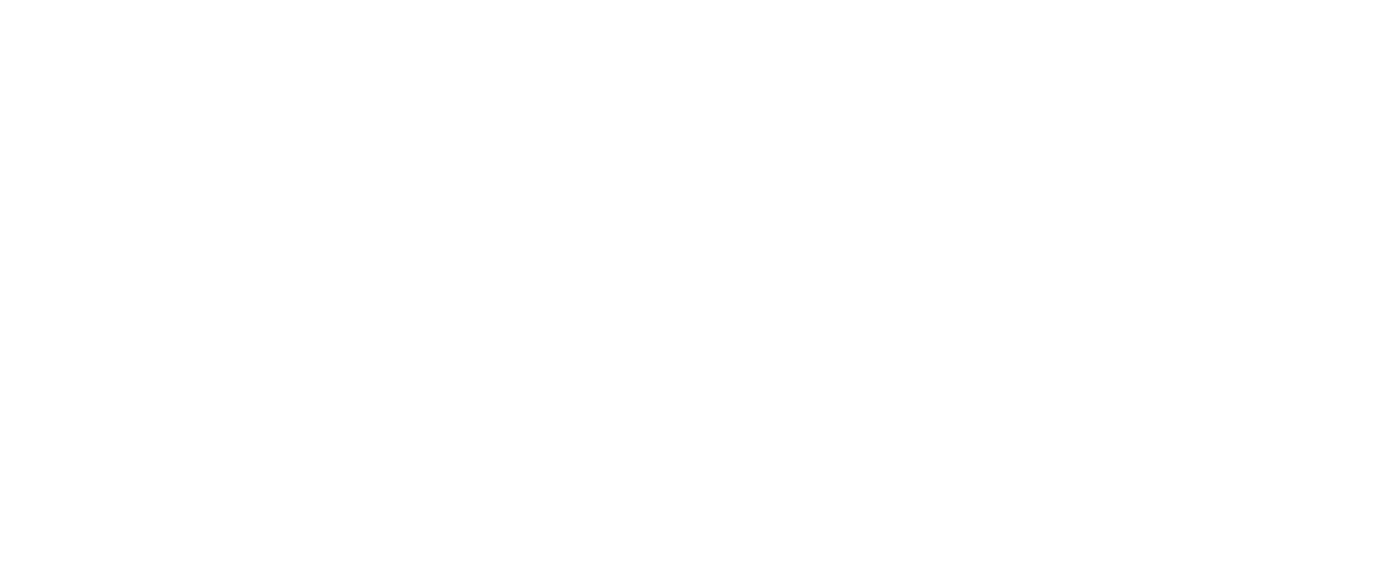
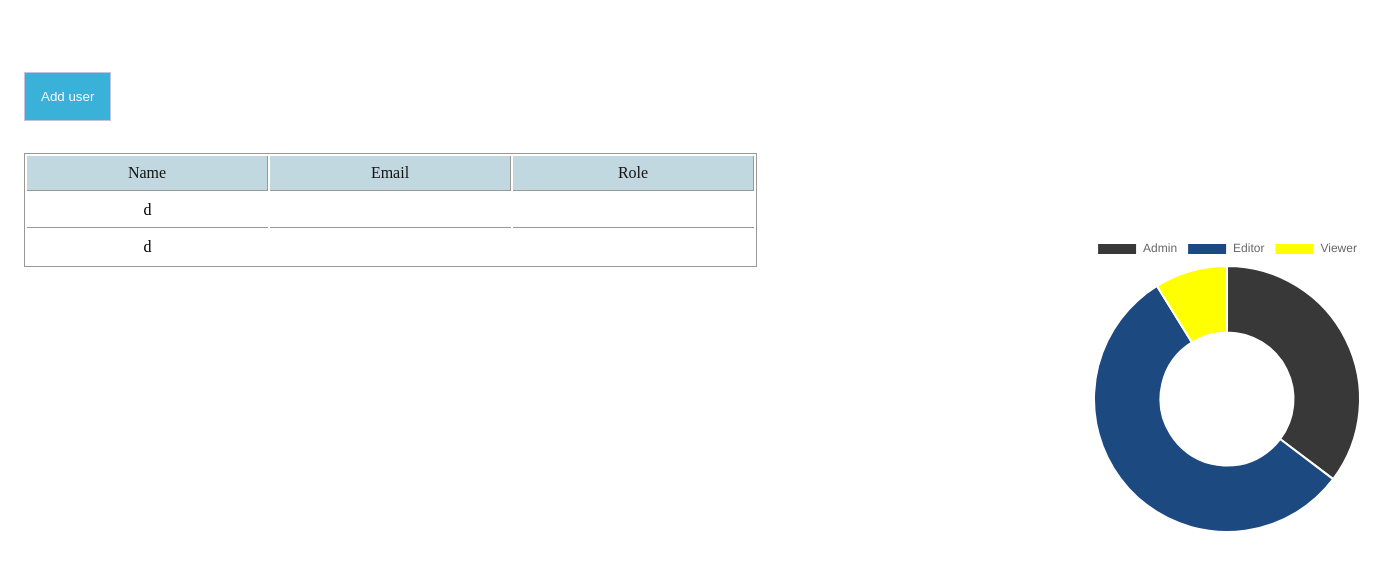
Before and after one commit to sakshi-pandita-01/User_Dashboard_unstop_project, an Angular app: page / in a window 1280 px wide. Shown: the top 570 px of the page, 1377 px wide, since content can reach past the window. Built offline with nearby package versions, Linux system fonts and the light colour scheme.

Commit message:
fixed the chart loading issue

```diff
--- a/src/app/app.component.html
+++ b/src/app/app.component.html
@@ -1,13 +1,12 @@
 <button class="add-user-button" (click)="openUserForm()">Add user</button>
-@deferred{
+
 <div class="user-dashboard">
+  @defer{
   <app-user-dashboard />
- <canvas id="canvas"></canvas>
-  </canvas>
+  <app-chart id="canvas" />
+  } @loading(minimum 2s){
+  <div>Loading users...</div>
+  }
 </div>
-}
-@loading{
-  <div>Loading users...</div>
-}
 
 <app-user-form *ngIf="showUserForm" (onClose)="showUserForm = false" />
--- a/src/app/app.component.ts
+++ b/src/app/app.component.ts
@@ -1,7 +1,8 @@
 import { CommonModule } from '@angular/common';
-import { Component, OnInit } from '@angular/core';
+import { AfterViewInit, Component, OnInit } from '@angular/core';
 import { RouterOutlet } from '@angular/router';
 
+import { ChartComponent } from './chart/chart.component';
 import { UserDashboardComponent } from './user-dashboard/user-dashboard.component';
 import { UserFormComponent } from './user-form/user-form.component';
 
@@ -14,11 +15,12 @@ import Chart from 'chart.js/auto';
     UserDashboardComponent,
     UserFormComponent,
     CommonModule,
+    ChartComponent,
   ],
   templateUrl: './app.component.html',
   styleUrl: './app.component.scss',
 })
-export class AppComponent implements OnInit {
+export class AppComponent implements AfterViewInit {
   title = 'app';
   showUserForm = false;
 
@@ -40,7 +42,21 @@ export class AppComponent implements OnInit {
     return this.users.filter((user: any) => user.role === role).length;
   }
 
+  ngAfterViewInit() {
+    const interval = setInterval(() => {
+      const marker = document.getElementById('after-defer-marker');
+      if (marker) {
+        clearInterval(interval);
+        this.initiateChart();
+      }
+    }, 50);
+  }
+
   ngOnInit() {
+    this.initiateChart();
+  }
+
+  initiateChart() {
     this.chart = new Chart('canvas', {
       type: 'doughnut',
       data: {
@@ -58,9 +74,5 @@ export class AppComponent implements OnInit {
         ],
       },
     });
-
-    this.chart.data.type = 'doughnut';
-
-    this.chart.update();
   }
 }
--- /dev/null
+++ b/src/app/chart/chart.component.html
@@ -0,0 +1 @@
+<p>chart works!</p>
--- /dev/null
+++ b/src/app/chart/chart.component.ts
@@ -0,0 +1,31 @@
+import { AfterViewInit, Component, ElementRef, ViewChild } from '@angular/core';
+
+import Chart from 'chart.js/auto';
+
+@Component({
+  selector: 'app-chart',
+  standalone: true,
+  template: `<canvas #chartCanvas></canvas>`,
+})
+export class ChartComponent implements AfterViewInit {
+  @ViewChild('chartCanvas') chartCanvas!: ElementRef<HTMLCanvasElement>;
+
+  ngAfterViewInit() {
+    const ctx = this.chartCanvas.nativeElement.getContext('2d');
+    if (ctx) {
+      new Chart(ctx, {
+        type: 'doughnut',
+        data: {
+          labels: ['Admin', 'Editor', 'Viewer'],
+          datasets: [
+            {
+              label: 'Votes',
+              data: [12, 19, 3],
+              backgroundColor: ['#383838', '#1c4980', 'yellow'],
+            },
+          ],
+        },
+      });
+    }
+  }
+}
--- a/src/app/user-form/user-form.component.html
+++ b/src/app/user-form/user-form.component.html
@@ -3,6 +3,8 @@
     <div class="close-button">
       <button (click)="closeForm()">X</button>
     </div>
+
+    <hr />
 
     <span>
       Name:
@@ -16,8 +18,9 @@
 
     <span>Role: <input [(ngModel)]="user.role" /></span>
 
+    <hr />
     <div class="close-button">
-      <button (click)="addUser(user)">Add user</button>
+      <button (click)="addUser(user)" class="add-user-button">Add user</button>
     </div>
   </div>
 </div>
--- a/src/app/user-form/user-form.component.scss
+++ b/src/app/user-form/user-form.component.scss
@@ -33,3 +33,15 @@
   display: flex;
   justify-content: flex-end;
 }
+
+hr {
+  margin-left: -20px;
+  margin-right: -20px;
+}
+
+.add-user-button {
+  padding: 1rem;
+  background-color: rgb(58, 177, 216);
+  color: rgb(253, 253, 250);
+  border: 1px solid rgb(195, 195, 224);
+}
```
Also changed, not shown: src/app/chart/chart.component.scss (added), 1 other file (tests, documents, lock files or other folders).
